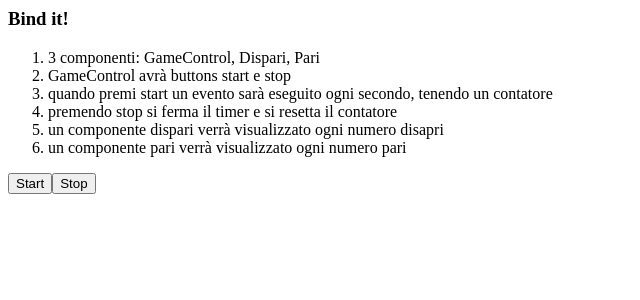
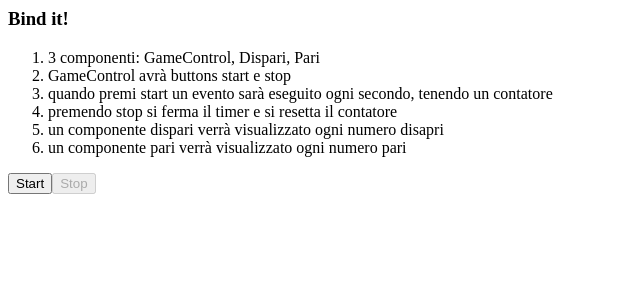
Before and after one commit to pberlanda/GameControl, an Angular app: page / in a window 1280 px wide. Shown: the top 300 px of the page, without its empty margins (0-640 px from the left). Built offline with nearby package versions, Linux system fonts and the light colour scheme.

Commit message:
Quando premo Start attiva Stop e disattiva Start. Quando premo Stop attiva Start e disattiva Stop. Da diventare storno

```diff
--- a/src/app/game-control/game-control.component.html
+++ b/src/app/game-control/game-control.component.html
@@ -1,2 +1,2 @@
 <button id="startBtn" class="btn btn-success" (click)="onStartGame()" [disabled]="btnStartDisabled">Start</button>
-<button id="stopBtn" class="btn btn-warning" (click)="onPauseGame()">Stop</button>
+<button id="stopBtn" class="btn btn-warning" (click)="onPauseGame()" [disabled]= "btnStopDisabled">Stop</button>
--- a/src/app/game-control/game-control.component.ts
+++ b/src/app/game-control/game-control.component.ts
@@ -10,14 +10,16 @@
   interval;
   lastNumber: number = 0;
 
-  // flag che indica se btn start deve essere disattivato
+  // flag che indica se btn deve essere disattivato
   btnStartDisabled: boolean;
+  btnStopDisabled: boolean;
 
   constructor() { }
 
   ngOnInit() {
     // all'avvio dell'app Start deve essere attivo
     this.btnStartDisabled = false;
+    this.btnStopDisabled = true;
   }
 
   onStartGame() {
@@ -26,6 +28,9 @@
 
     // Disattiva il button Start
     this.btnStartDisabled=true;
+
+    // Attiva il button Stop
+    this.btnStopDisabled = false;
   }
 
   onPauseGame() {
@@ -37,6 +42,9 @@
 
     // attiva il button Start
     this.btnStartDisabled=false;
+
+    // Disattiva il button Stop
+    this.btnStopDisabled=true
   }
 
   actionMethod(event: any) {
```
